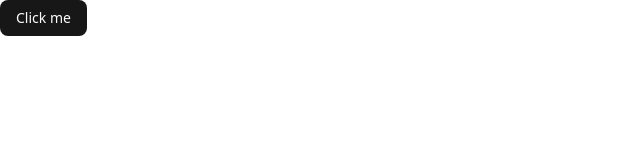
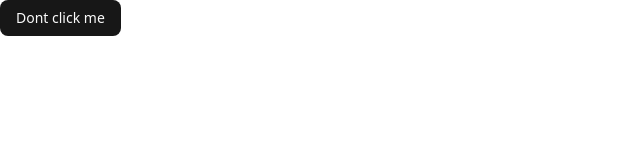
Before and after one commit to WaqasSiddique02/FYP-Management-Portal-Client, a Next.js app: page / in a window 1280 px wide. Shown: the top 160 px of the page, without its empty margins (0-640 px from the left). Built offline with nearby package versions, Linux system fonts and the light colour scheme.

Commit message:
testing commit

```diff
--- a/app/page.tsx
+++ b/app/page.tsx
@@ -3,7 +3,7 @@ import { Button } from "@/components/ui/button"
 export default function Home() {
   return (
     <div>
-      <Button>Click me</Button>
+      <Button>Dont click me</Button>
     </div>
   )
 }
```
